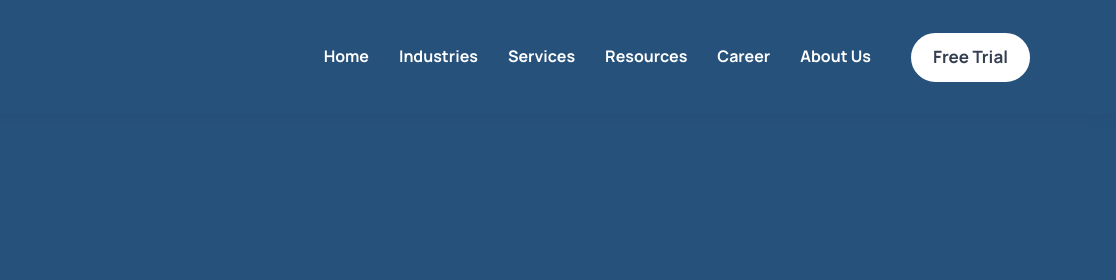
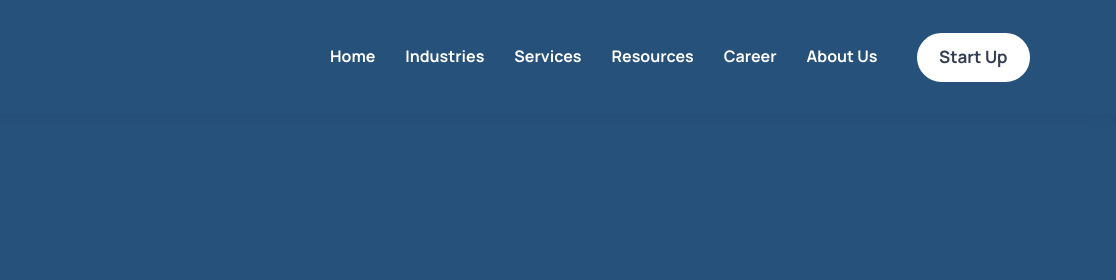
Before and after one commit to blackknigtt/Innosphere, a plain HTML site: page index.html in a window 1280 px wide. Shown: the top 280 px of the page, 164-1280 px from the left. Drawn offline with nearby package versions, Linux system fonts and the light colour scheme.

Commit message:
Update index.html

```diff
--- a/index.html
+++ b/index.html
@@ -136,7 +136,7 @@
 
       </nav>
 
-      <a href="#" class="btn btn-primary">Free Trial</a>
+      <a href="#" class="btn btn-primary">Start Up</a>
 
       <button class="nav-open-btn" aria-label="open menu" data-nav-toggler>
         <ion-icon name="menu-outline" aria-hidden="true"></ion-icon>
```
